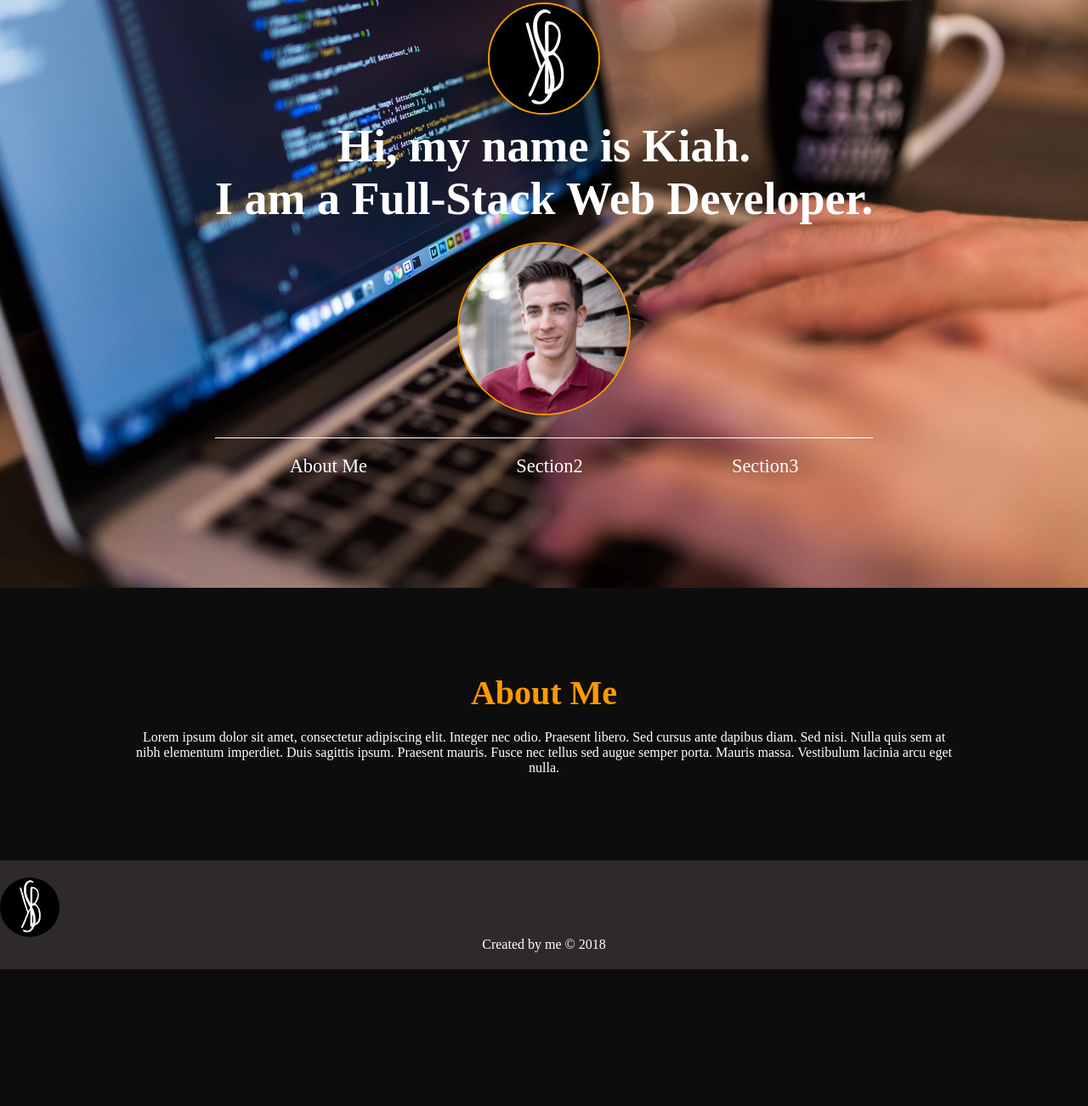
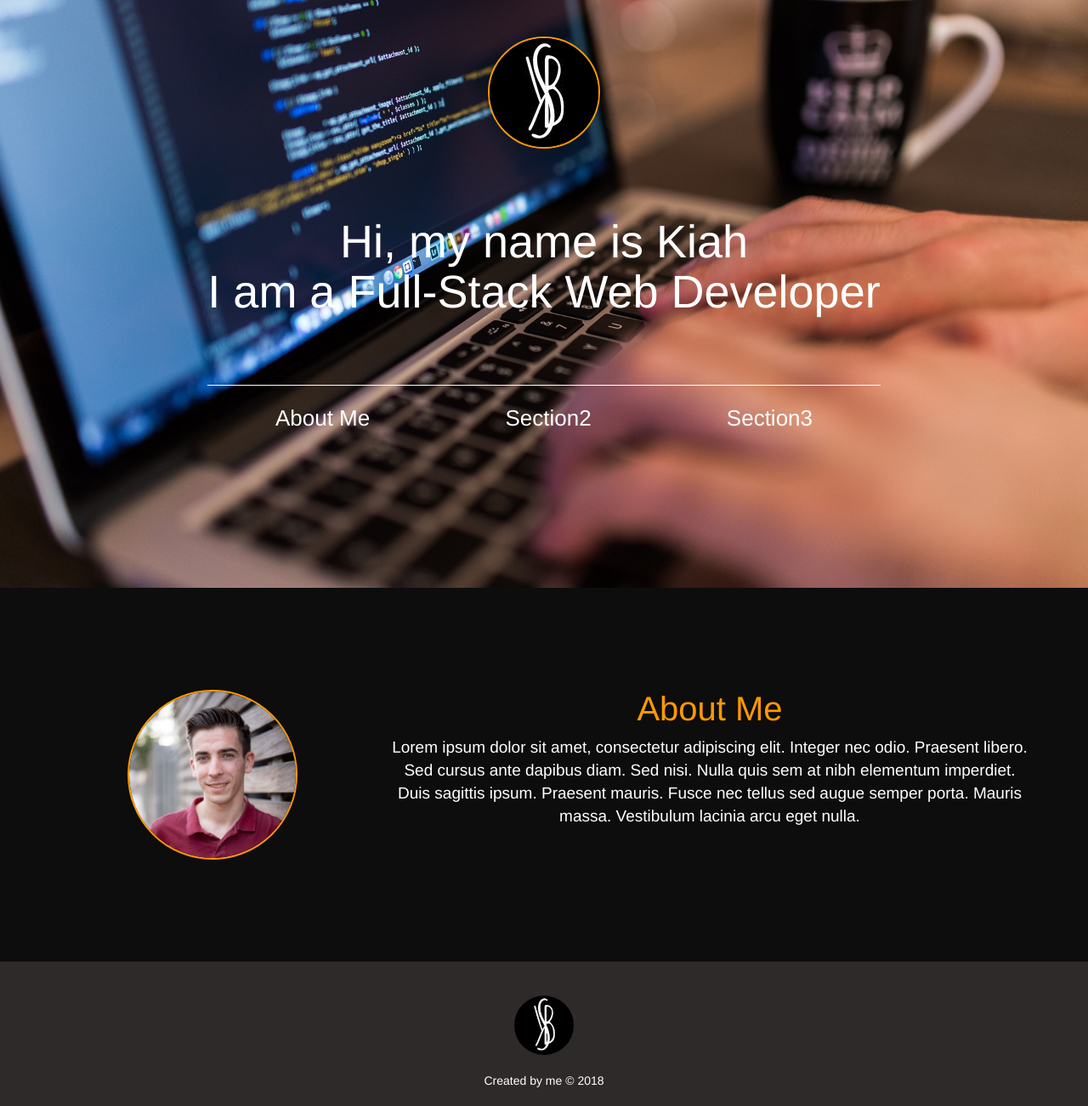
Before and after one commit to bkiahstroud/Portfolio, a plain HTML site: page index.html in a window 1280 px wide. Shown: the part 108-1410 px from the top of the page at 85% size. Before the commit the page ends 1249 px from the top, so only its background shows below. Drawn offline with nearby package versions, Linux system fonts and the light colour scheme.

Commit message:
add bootstrap and some refactoring

```diff
--- a/index.css
+++ b/index.css
@@ -9,14 +9,20 @@ body {
   text-align: center;
 }
 
+h1 {
+  margin: 80px 0;
+}
+
+p {
+  font-size: 1.9rem;
+}
 section {
-  padding: 0 0 50px;
+  padding: 50px 0;
 }
 /* rgb(239,108,15) */
-section h1 {
+section h2 {
   color: #ff9900;
   font-size: 40px;
-  margin: 30px 0 20px;
 }
 
 ul {
@@ -36,46 +42,33 @@ footer {
   justify-content: space-around;
 }
 
+footer img {
+  margin: 20px 0;
+}
 .img-branding-footer {
   border-radius: 50%;
   height: 70px;
   width: 70px;
 }
 
-.container {
-  position: relative;
-  width: 100%;
-  max-width: 960px;
-  margin: 0 auto;
-  /* padding: 0 20px; */
-}
-
 .landing {
   height: 100vh;
-  width: 100%;
-  text-align: center;
   display: flex;
   justify-content: center;
 }
 
+.landing li {
+  font-size: 2.6rem;
+}
 .landing-container {
   display: table;
   margin: 0 auto;
-  padding: 0 20px;
   height: 100%;
 }
 
 .landing-content {
   display: table-cell;
-  position: relative;
-  z-index: 10;
-  text-align: center;
   vertical-align: middle;
-  font-size: 1.2rem;
-}
-
-.landing-content h1 {
-  font-size: 36px;
 }
 
 .landing-content img {
@@ -87,26 +80,22 @@ footer {
   height: 180px;
   width: 180px;
   margin: 20px 0;
+  border-radius: 50%;
+  border: 2px solid #ff9900;
 }
 
-@media screen and (min-width: 550px) {
+@media only screen and (min-width: 550px) {
   .landing {
     background: url('img/landing.jpg') no-repeat;
     background-size: cover;
     background-position: center;
   }
   section {
-    padding: 0 0 65px;
-  }
-  section h1 {
-    margin: 65px 0 20px;
+    padding: 65px 0;
   }
 }
 
-@media screen and (min-width: 960px) {
-  .landing-content {
-    font-size: 1.4rem;
-  }
+@media only screen and (min-width: 960px) {
   .landing-content h1 {
     font-size: 54px;
   }
@@ -115,9 +104,6 @@ footer {
     width: 200px;
   }
   section {
-    padding: 0 0 100px;
-  }
-  section h1 {
-    margin: 100px 0 20px;
+    padding: 100px 0;
   }
 }
--- a/index.html
+++ b/index.html
@@ -2,16 +2,17 @@
 <html>
   <head>
     <meta charset="utf-8">
+    <link rel="stylesheet" href="https://maxcdn.bootstrapcdn.com/bootstrap/3.3.7/css/bootstrap.min.css" integrity="sha384-BVYiiSIFeK1dGmJRAkycuHAHRg32OmUcww7on3RYdg4Va+PmSTsz/K68vbdEjh4u" crossorigin="anonymous">
     <link type="text/css" rel="stylesheet" href="index.css">
     <title>Kiah's Portfolio</title>
   </head>
+
   <body>
-    <div class="landing">
-      <div class="landing-container">
-        <div class="landing-content">
+    <div class="container-fluid landing">
+      <div class="row landing-container">
+        <div class="col landing-content">
           <img src="img/branding.jpg" alt="branding">
-          <h1>Hi, my name is Kiah.<br>I am a Full-Stack Web Developer.</h1>
-          <img class="img-me" src="img/profile-pic.png" alt="me">
+          <h1>Hi, my name is Kiah<br>I am a Full-Stack Web Developer</h1>
           <ul class="page-scroll">
             <li>About Me</li>
             <li>Section2</li>
@@ -20,17 +21,27 @@
         </div>
       </div>
     </div>
-    <section id="about-me">
+    <section id="container-fluid about-me">
       <div class="container">
         <div class="row">
-          <h1>About Me</h1>
-          <p>Lorem ipsum dolor sit amet, consectetur adipiscing elit. Integer nec odio. Praesent libero. Sed cursus ante dapibus diam. Sed nisi. Nulla quis sem at nibh elementum imperdiet. Duis sagittis ipsum. Praesent mauris. Fusce nec tellus sed augue semper porta. Mauris massa. Vestibulum lacinia arcu eget nulla.</p>
+          <div class="col-sm-4">
+            <img class="img-me" src="img/profile-pic.png" alt="me">
+          </div>
+          <div class="col-sm-8">
+            <h2>About Me</h2>
+            <p>Lorem ipsum dolor sit amet, consectetur adipiscing elit. Integer nec odio. Praesent libero. Sed cursus ante dapibus diam. Sed nisi. Nulla quis sem at nibh elementum imperdiet. Duis sagittis ipsum. Praesent mauris. Fusce nec tellus sed augue semper porta. Mauris massa. Vestibulum lacinia arcu eget nulla.</p>
+          </div>
         </div>
       </div>
     </section>
   </body>
-  <footer>
-    <img class="img-branding-footer" src="img/branding.jpg" alt="branding">
-    <span>Created by me &copy 2018</span>
+
+  <footer class="container-fluid">
+    <div class="row">
+      <img class="img-branding-footer" src="img/branding.jpg" alt="branding">
+    </div>
+    <div class="row">
+      <span>Created by me &copy 2018</span>
+    </div>
   </footer>
 </html>
```
